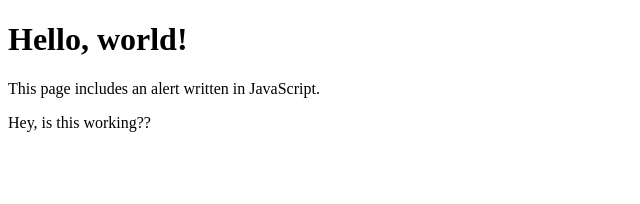
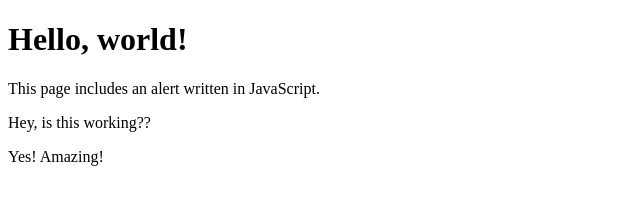
Before and after one commit to ejoblin/js_tutorial, a plain HTML site: page index.html in a window 1280 px wide. Shown: the whole page, without its empty margins (0-640 px from the left). Drawn offline with Linux system fonts and the light colour scheme.

Commit message:
Yes! It is working

```diff
--- a/index.html
+++ b/index.html
@@ -13,5 +13,8 @@
     <p>
       Hey, is this working??
     </p>
+    <p>
+      Yes! Amazing!
+    </p>
   </body>
 </html>
```
